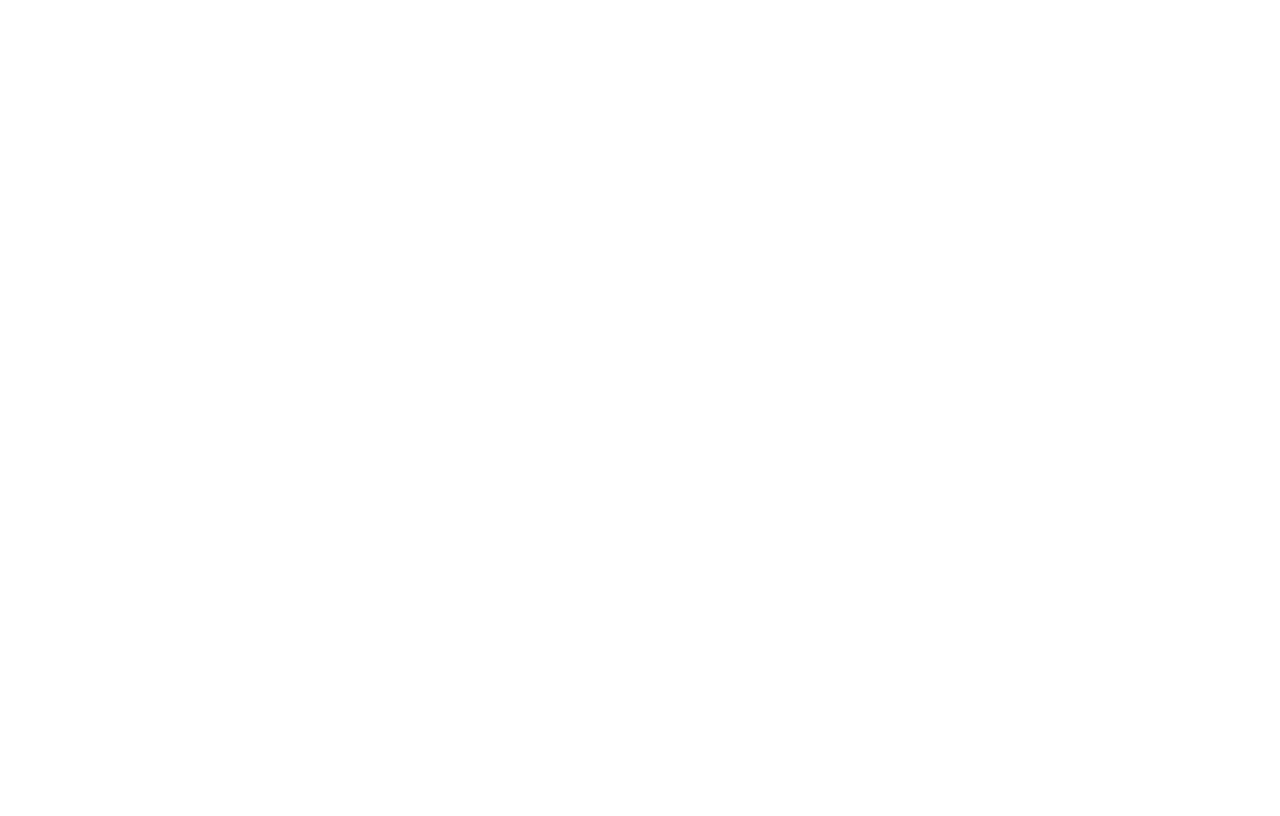
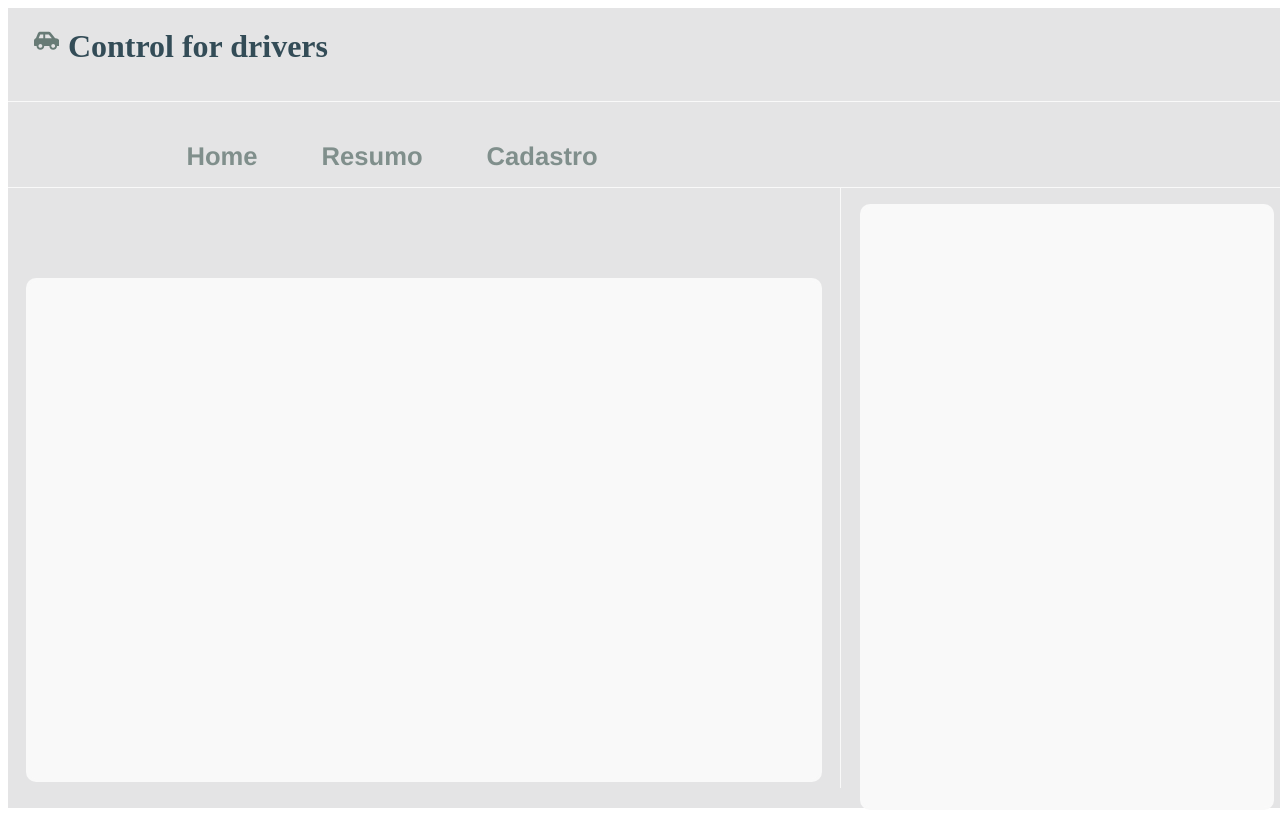
Before and after one commit to bruno-bqueiroz/autoral, a React (Create React App) app: page /home in a window 1280 px wide. Before the commit this address had no page. Built offline with nearby package versions, Linux system fonts and the light colour scheme.

Commit message:
docs: escopo inicial do projeto

```diff
--- a/package.json
+++ b/package.json
@@ -8,6 +8,7 @@
     "@testing-library/user-event": "^13.5.0",
     "react": "^18.2.0",
     "react-dom": "^18.2.0",
+    "react-icons": "^4.7.1",
     "react-router-dom": "^6.7.0",
     "react-scripts": "5.0.1",
     "styled-components": "^5.3.6",
--- a/src/App.js
+++ b/src/App.js
@@ -1,8 +1,7 @@
 import {
   BrowserRouter as Router,
   Routes,
-  Route,
-  Navigate
+  Route
 } from 'react-router-dom';
 import Home from './pages/Home/index'
 
@@ -11,7 +10,9 @@
    <>
     <Router>
       <Routes>
-        <Route path="/" element={<Home />} />
+        <Route path="/home" element={<Home />} />
+        <Route path="/resumo" element={<Home />} />
+        <Route path="/cadastro" element={<Home />} />
       </Routes>
     </Router>
    </>
--- a/src/components/Page.js
+++ b/src/components/Page.js
@@ -1,25 +1,24 @@
 import styled from 'styled-components';
 
 export default styled.div`
-  background: #F9FBFC;
-  background-size: cover;
+  background-color: #e4e4e5;
+
   min-height: 100vh;
-  width: 100%;
-  padding: 20px;
+  width: 100vw;
+  padding: 0px;
   display: flex;
   justify-content: center;
   align-items: center;
   flex-direction: column;
   font-size: 48px;
 
-  & > *:not(:last-child) {
-    margin-bottom: 24px;
-  }
+
 
   & > * {
     text-align: center;
   }
 
+
   @media (max-width: 600px) {
     padding: 0;
   }
--- /dev/null
+++ b/src/components/buttons/index.js
@@ -0,0 +1,39 @@
+import styled from "styled-components";
+
+export default function RedirectButtons(){
+    return (
+        <>
+            <Container>
+                <a href="/home" >Home</a>
+                <a href="/resumo">Resumo</a>
+                <a href="/cadastro">Cadastro</a>
+            </Container>
+        </>
+    )
+}
+
+const Container = styled.span`
+    width: 65%;
+    display: flex;
+    align-items: center;
+    justify-content: center;
+
+
+    a{
+        margin-right: 5vw;
+        margin-top: 3vh;
+        font-family: 'Franklin Gothic Medium', 'Arial Narrow', Arial, sans-serif;
+        font-size: 2vw;
+        font-weight: 600;
+        color: #687b76;
+        text-decoration: none;
+        transition: 0.5s;
+        opacity: 0.8;
+    }
+    a:hover{
+        color: #334c57;
+        opacity: 1;
+
+
+    }
+`
--- /dev/null
+++ b/src/components/extrato/index.js
@@ -0,0 +1,29 @@
+import styled from "styled-components";
+
+export default function ResumoDiario(){
+    return (
+        <Container>
+            <span></span>
+            <span></span>
+        </Container>
+    )
+}
+
+const Container = styled.div`
+    font-size: 10px;
+    width: 100%;
+    display: flex;
+    flex-direction: column;
+    align-items: center;
+    span:first-child{
+        width: 100%;
+        height: 15%;
+    }
+    span:last-child{
+        width: 95%;
+        height: 83%;
+        background-color: #f9f9f9;
+        border: solid #f9f9f9;
+        border-radius: 10px;
+    }
+`
--- /dev/null
+++ b/src/components/logo/index.js
@@ -0,0 +1,31 @@
+import styled from "styled-components";
+import { FaCarSide } from 'react-icons/fa';
+
+export default function Logo(){
+    return (
+        <Container>
+            <span>
+            <FaCarSide/>
+            </span>
+         <b>Control for drivers</b>
+        </Container>
+    )
+}
+
+const Container = styled.span`
+    display: flex;
+    align-items: flex-start;
+    justify-content: space-between;
+    padding-left: 2vw;
+    height: 12vh;
+    width: 23vw;
+    font-size: 2.5vw;
+    color: #334c57;
+    span{
+        width: 25px;
+        border: none;
+        font-size: 2vw;
+        color: #687b76;
+    }
+
+    `
--- /dev/null
+++ b/src/components/sidebar/index.js
@@ -0,0 +1,18 @@
+import styled from "styled-components";
+
+export default function Sidebar(){
+    return (
+        <Container>
+        </Container>
+    )
+}
+
+const Container = styled.div`
+    margin-left: 1.5vw;
+    margin-top: 3vw;
+    width: 90%;
+        height: 85%;
+        background-color: #f9f9f9;
+        border: solid #f9f9f9;
+        border-radius: 10px;
+`
--- a/src/pages/Home/index.js
+++ b/src/pages/Home/index.js
@@ -1,12 +1,65 @@
-import Page from "../../components/Page"
+import styled from "styled-components";
+import Page from "../../components/Page";
+import RedirectButtons from "../../components/buttons";
+import Logo from "../../components/logo";
+import ResumoDiario from "../../components/extrato";
+import Sidebar from "../../components/sidebar";
 
 
 export default function Home(){
     return (
         <>
         <Page>
+            <Topo>
+                <Logo/>
+                <div>
+                    <RedirectButtons/>
+                </div>
+            </Topo>
+            <Corpo>
+                <ResumoDiario/>
+                <Sidebar/>
+            </Corpo>
 
         </Page>
         </>
     )
 }
+
+const Topo = styled.div`
+    width: 100%;
+    height: 20vh;
+    display: flex;
+    align-items: flex-start;
+    flex-direction: column;
+    div{
+        width: 100%;
+        height: 70%;
+        display: flex;
+        border-top: 0.5px solid #f9f9f9;
+        border-bottom: 0.5px solid #f9f9f9;
+    }
+`
+const Corpo = styled.div`
+    width: 100vw;
+    height: 75vh;
+    bottom: 0px;
+    border: none;
+    display: flex;
+    justify-content: flex-start;
+    align-items: center;
+    flex-direction: row ;
+
+    div:first-child {
+        height: 100%;
+        width: 65%;
+        border-right: 0.5px solid #f9f9f9;
+    }
+    div:last-child {
+        height: 100%;
+        width: 32%;
+        border-right: 0.5px solid #f9f9f9;
+
+    }
+
+`
```
Also changed, not shown: colors.txt (added), 1 other file (tests, documents, lock files or other folders).
